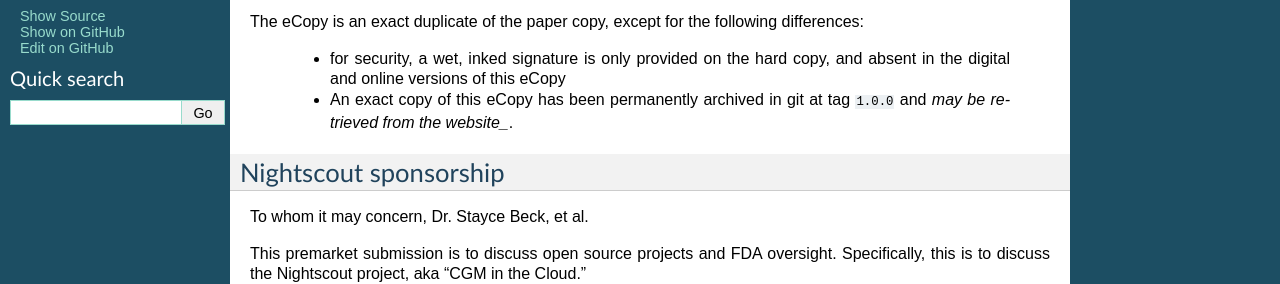
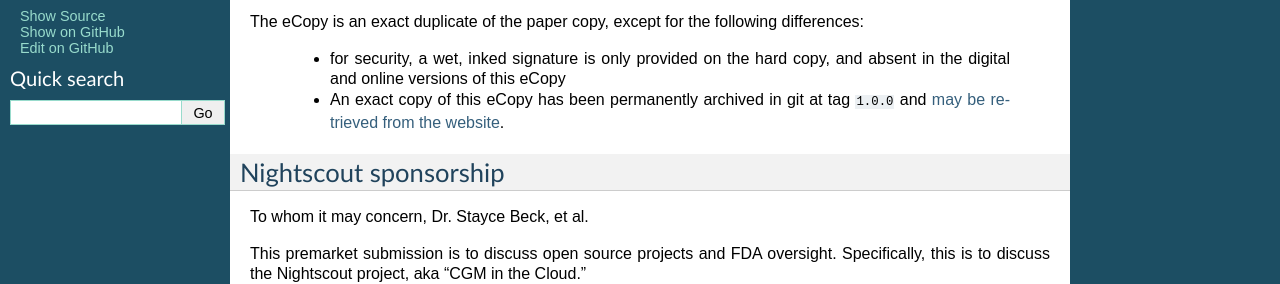
Before and after one commit to nightscout/fda-presubmission, a Sphinx documentation site: the page built from source/00-cover.rst, in a window 1280 px wide. Shown: the part 280-564 px from the top of the page. Built offline with Sphinx 7.4.7, drawn with Linux system fonts in a browser that asks for light colours; formulas are drawn with MathJax 3; pages that are not in the unit, such as notebooks, are missing from menus.

Commit message:
fix link again

```diff
--- a/source/00-cover.rst
+++ b/source/00-cover.rst
@@ -20,7 +20,7 @@
     copy, and absent in the digital and online versions of this eCopy
 
   * An exact copy of this eCopy has been permanently archived in git
-    at tag ``1.0.0`` and `may be retrieved from the website_`.
+    at tag ``1.0.0`` and `may be retrieved from the website`_.
 
 .. _may be retrieved from the website: https://github.com/nightscout/fda-presubmission/blob/1.0.0/nightscout-fda-presubmission.pdf?raw=true
 
```
